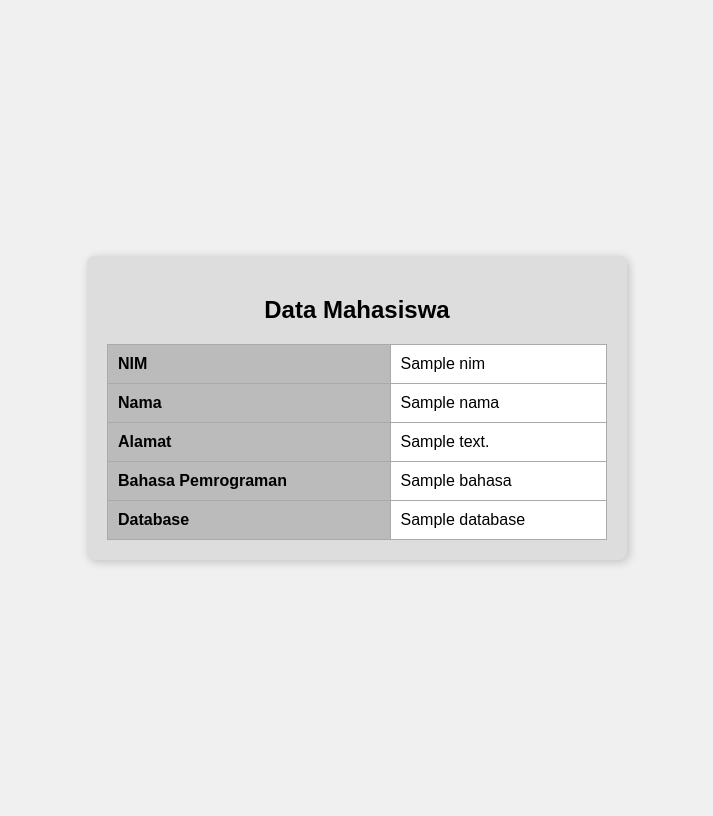
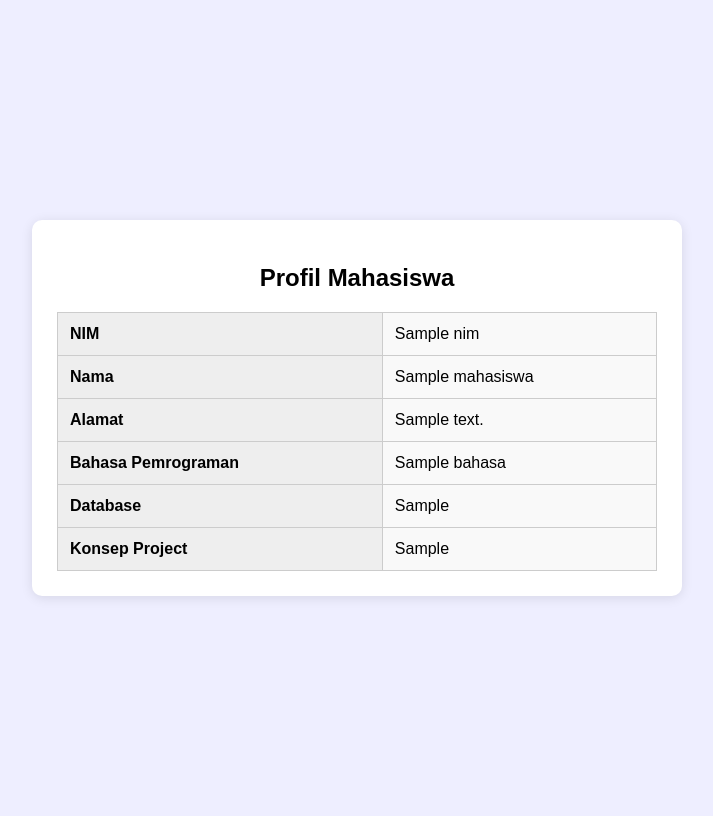
Before and after one commit to undira-irsyad/learn-web-codeign4, a CodeIgniter 4 app: the page made by app/Views/data_mahasiswa.php in a window 1280 px wide. Shown: the whole page, without its empty margins (283-996 px from the left). Run offline with PHP 8.4 and a stand-in for CodeIgniter, Linux system fonts and the light colour scheme; the template is opened without the code that fills it: most values are stand-ins (such as "Sample title", 1, 10 or a date in 2020); some libraries are stand-ins or nearby versions.

Commit message:
add database on datadiri

```diff
--- a/app/Config/Database.php
+++ b/app/Config/Database.php
@@ -26,10 +26,10 @@ class Database extends Config
      */
     public array $default = [
         'DSN'          => '',
-        'hostname'     => 'localhost',
-        'username'     => '',
+        'hostname'     => '127.0.0.1',
+        'username'     => 'root',
         'password'     => '',
-        'database'     => '',
+        'database'     => 'db_portofolio',
         'DBDriver'     => 'MySQLi',
         'DBPrefix'     => '',
         'pConnect'     => false,
--- a/app/Views/data_mahasiswa.php
+++ b/app/Views/data_mahasiswa.php
@@ -2,69 +2,53 @@
 <html lang="id">
 <head>
     <meta charset="UTF-8">
-    <meta name="viewport" content="width=device-width, initial-scale=1.0">
     <title>Data Mahasiswa</title>
     <style>
         body {
             font-family: Arial, sans-serif;
-            background-color: #f0f0f0;
+            background-color: #eef;
             display: flex;
             justify-content: center;
             align-items: center;
             height: 100vh;
         }
         .container {
-            background: #ddd;
-            padding: 20px;
-            border-radius: 8px;
-            width: 500px;
-            text-align: center;
-            box-shadow: 2px 2px 10px rgba(0, 0, 0, 0.2);
+            background: #fff;
+            padding: 25px;
+            border-radius: 10px;
+            box-shadow: 0 2px 12px rgba(0,0,0,0.1);
+            width: 600px;
         }
         h2 {
             text-align: center;
+            margin-bottom: 20px;
         }
         table {
             width: 100%;
             border-collapse: collapse;
-            margin-top: 10px;
-            background: white;
+            background-color: #f9f9f9;
         }
         th, td {
-            border: 1px solid #aaa;
-            padding: 10px;
-            text-align: left;
+            padding: 12px;
+            border: 1px solid #ccc;
         }
         th {
-            background: #bbb;
+            background-color: #eee;
+            text-align: left;
         }
     </style>
 </head>
 <body>
 
 <div class="container">
-    <h2><strong>Data Mahasiswa</strong></h2>
+    <h2>Profil Mahasiswa</h2>
     <table>
-        <tr>
-            <th>NIM</th>
-            <td><?= esc($nim); ?></td>
-        </tr>
-        <tr>
-            <th>Nama</th>
-            <td><?= esc($nama); ?></td>
-        </tr>
-        <tr>
-            <th>Alamat</th>
-            <td><?= esc($alamat); ?></td>
-        </tr>
-        <tr>
-            <th>Bahasa Pemrograman</th>
-            <td><?= esc($bahasa); ?></td>
-        </tr>
-        <tr>
-            <th>Database</th>
-            <td><?= esc($database); ?></td>
-        </tr>
+        <tr><th>NIM</th><td><?= esc($mahasiswa['nim']) ?></td></tr>
+        <tr><th>Nama</th><td><?= esc($mahasiswa['nama']) ?></td></tr>
+        <tr><th>Alamat</th><td><?= esc($mahasiswa['alamat']) ?></td></tr>
+        <tr><th>Bahasa Pemrograman</th><td><?= esc($mahasiswa['bahasa']) ?></td></tr>
+        <tr><th>Database</th><td><?= esc($mahasiswa['database_penguasaan']) ?></td></tr>
+        <tr><th>Konsep Project</th><td><?= esc($mahasiswa['project_konsep']) ?></td></tr>
     </table>
 </div>
 
```
Also changed, not shown: app/Controllers/Mahasiswa.php (+3 -8 lines), app/Models/DataDiriModel.php (added, +12 -0 lines), 1 other file.
